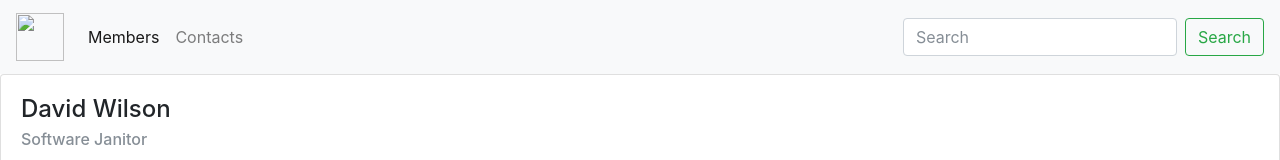
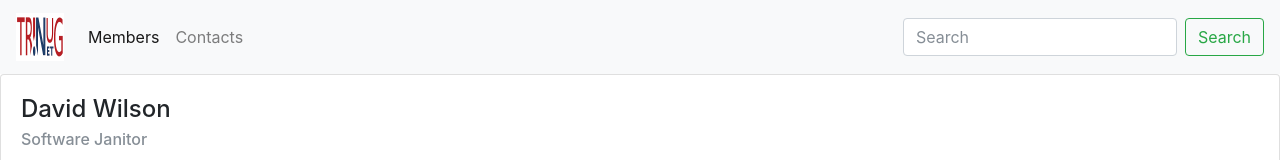
Before and after one commit to essenceofcode/PWAPresentation, a plain HTML site: page sampleApp/index.html in a window 1280 px wide. Shown: the top 160 px of the page. Drawn offline with nearby package versions, Linux system fonts and the light colour scheme; the site is published under a folder, as on GitHub Pages, so addresses that start at the root find nothing.

Commit message:
Fixed an issue where the image url was broken if loading locally from downloaded zip.

```diff
--- a/sampleApp/index.html
+++ b/sampleApp/index.html
@@ -15,7 +15,7 @@
         <nav class="navbar navbar-expand-lg navbar-light bg-light">
 
           <a class="navbar-brand" href="#">
-            <img src="/images/trinug192.png" width="48" height="48" alt="">
+            <img src="images/trinug192.png" width="48" height="48" alt="">
           </a>
           <button class="navbar-toggler" type="button" data-toggle="collapse" data-target="#navbarSupportedContent" aria-controls="navbarSupportedContent" aria-expanded="false" aria-label="Toggle navigation">
             <span class="navbar-toggler-icon"></span>
```
